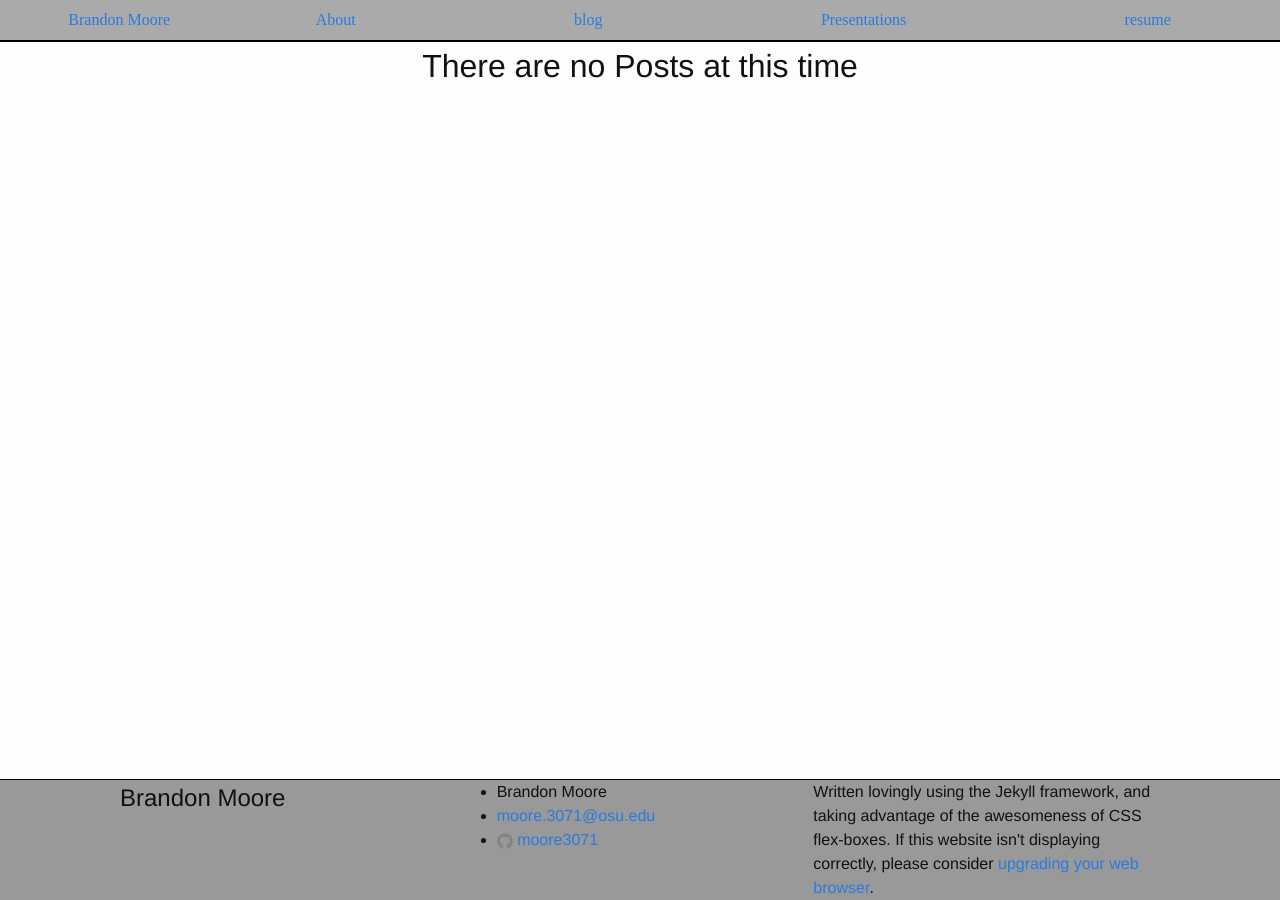
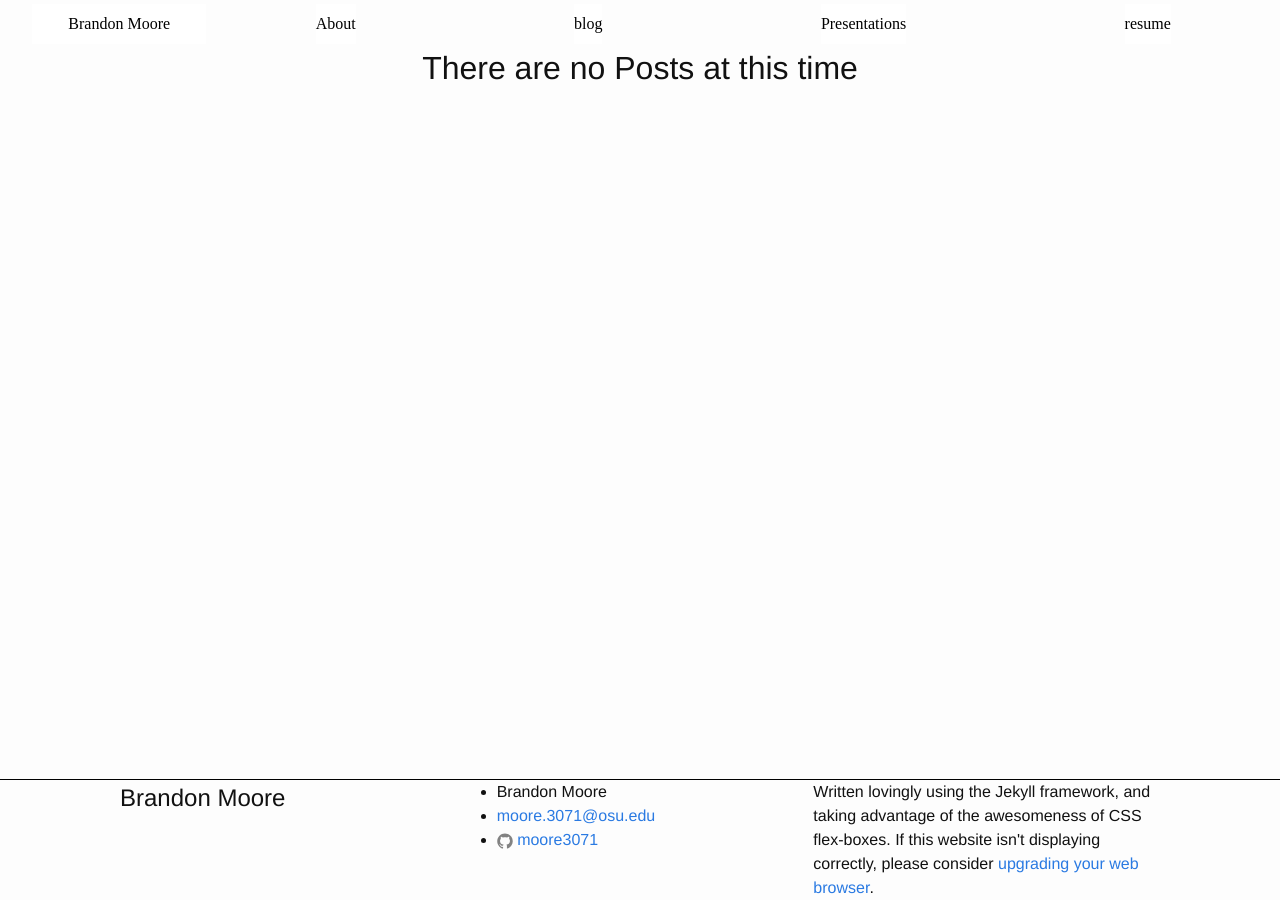
Before and after one commit to moore3071/moore3071.github.io, a Jekyll site: the page built from blog.html, in a window 1280 px wide. Built offline with Jekyll 4.4.1, drawn with Linux system fonts in a browser that asks for light colours; some web fonts are replaced.

Commit message:
Fixed some small styling mistakes

```diff
--- a/_sass/footer.scss
+++ b/_sass/footer.scss
@@ -1,6 +1,6 @@
 .site-footer {
-	background: #999;
 	border-top:1px solid black;
+	margin-top: 1em;
 }
 
 .site-footer > .flex-wrapper {
--- a/_sass/header.scss
+++ b/_sass/header.scss
@@ -1,11 +1,15 @@
 header {
-	background: #aaa;
 	display: flex;
 	flex-flow: row nowrap;
-	border-bottom: 2px solid black;
+	margin-top: 4px;
 	vertical-align: middle;
 	line-height: 2.5em;
+	min-height: 2.5em;
 	font-family: 'Droid Sans Mono';
+	a, a:link, a:visited, a:hover, a:active {
+		color: black;
+		background: white;
+	}
 }
 
 .site-nav {
@@ -37,5 +41,5 @@ header {
 }
 
 .page-link:hover, .site-title:hover {
-	background: #eee;
+	//background: #eee;
 }
--- a/css/index.scss
+++ b/css/index.scss
@@ -26,6 +26,9 @@
 }
 .nav-container {
 	font-size: 20pt;
+	a, a:link, a:visited, a:hover, a:active {
+		color: black;
+	}
 }
 #mainpicture {
 	width: 15vw;
```
